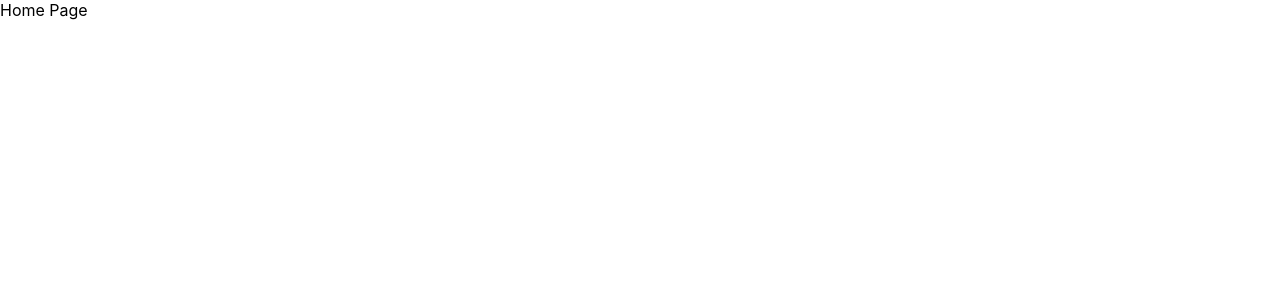
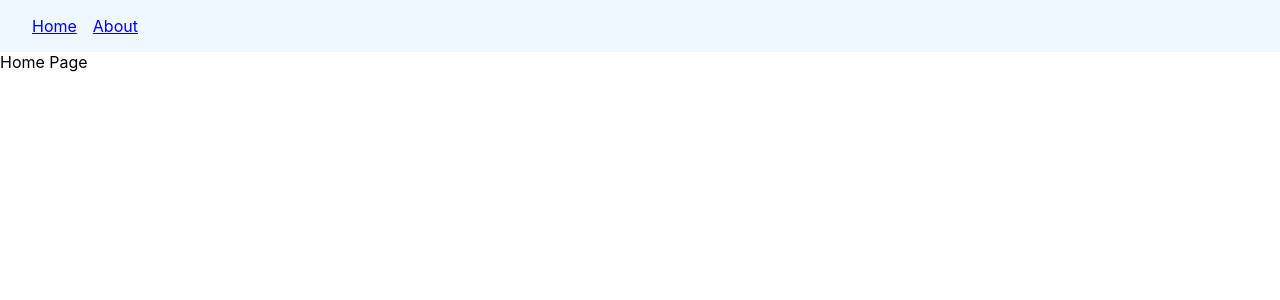
Before and after one commit to NeatCode101/React-Router, a React (Create React App) app: page / in a window 1280 px wide. Shown: the top 300 px of the page. Built offline with nearby package versions, Linux system fonts and the light colour scheme.

Commit message:
Learning Link element

```diff
--- a/src/App.js
+++ b/src/App.js
@@ -1,15 +1,19 @@
 import { Routes, Route } from 'react-router-dom';
 import Home from './components/Home';
 import About from './components/About';
+import Navbar from './components/Navbar';
 
 import './App.css';
 
 function App() {
   return (
-    <Routes>
-      <Route path="/" element={<Home />}></Route>
-      <Route path="about" element={<About />}></Route>
-    </Routes>
+    <>
+      <Navbar />
+      <Routes>
+        <Route path="/" element={<Home />}></Route>
+        <Route path="about" element={<About />}></Route>
+      </Routes>
+    </>
   );
 }
 
--- /dev/null
+++ b/src/components/Navbar.jsx
@@ -0,0 +1,13 @@
+import React from 'react';
+import { Link } from 'react-router-dom';
+
+const Navbar = () => {
+  return (
+    <nav>
+      <Link to="/">Home</Link>
+      <Link to="/about">About</Link>
+    </nav>
+  );
+};
+
+export default Navbar;
--- a/src/index.css
+++ b/src/index.css
@@ -1,13 +1,20 @@
 body {
   margin: 0;
-  font-family: -apple-system, BlinkMacSystemFont, 'Segoe UI', 'Roboto', 'Oxygen',
-    'Ubuntu', 'Cantarell', 'Fira Sans', 'Droid Sans', 'Helvetica Neue',
-    sans-serif;
+  font-family: -apple-system, BlinkMacSystemFont, 'Segoe UI', 'Roboto', 'Oxygen', 'Ubuntu',
+    'Cantarell', 'Fira Sans', 'Droid Sans', 'Helvetica Neue', sans-serif;
   -webkit-font-smoothing: antialiased;
   -moz-osx-font-smoothing: grayscale;
 }
 
 code {
-  font-family: source-code-pro, Menlo, Monaco, Consolas, 'Courier New',
-    monospace;
+  font-family: source-code-pro, Menlo, Monaco, Consolas, 'Courier New', monospace;
 }
+
+nav {
+  background: aliceblue;
+  padding: 1rem 2rem;
+}
+
+nav a {
+  margin-right: 1rem;
+}
```
Also changed, not shown: 1 other file (tests, documents, lock files or other folders).
